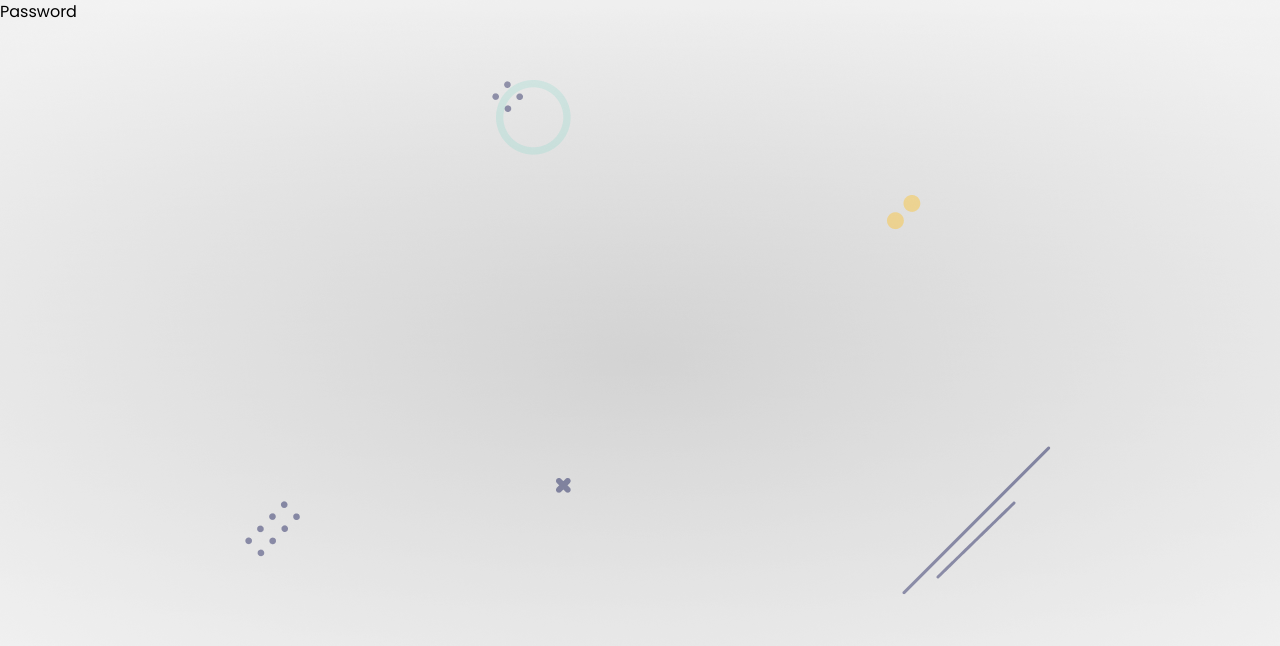
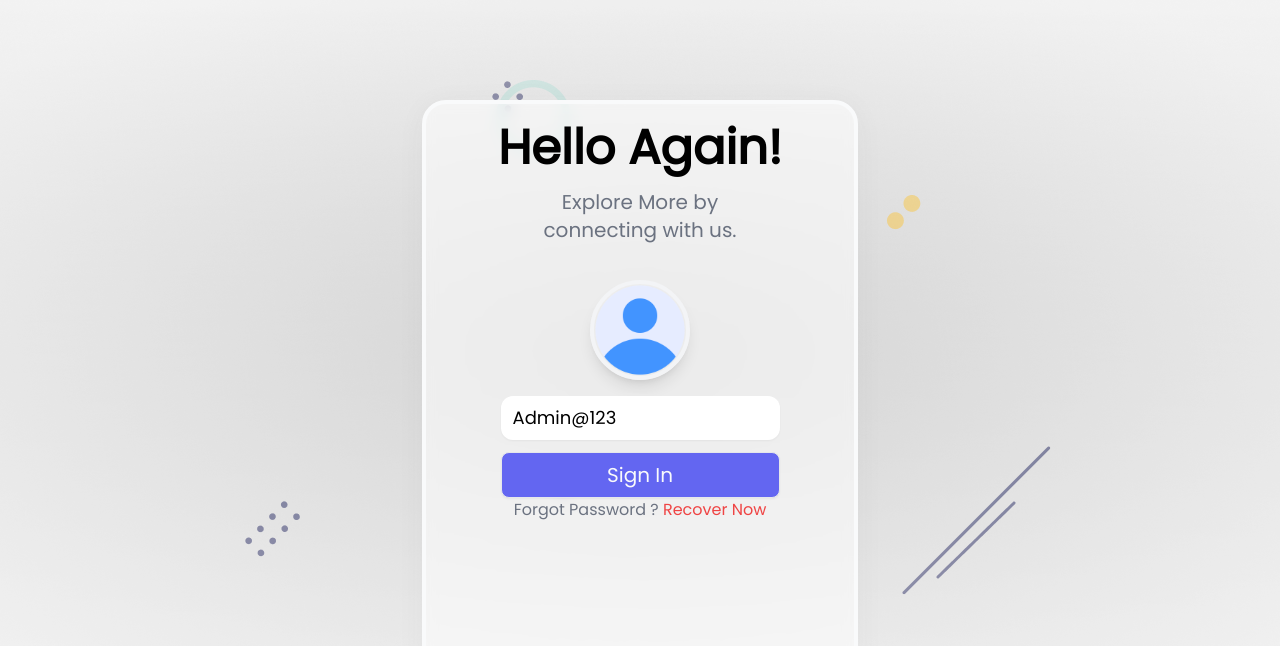
Before and after one commit to SGsubuuu-2322/MERN_LOGIN_APP_WITH_RESET_EMAIL, a React (Vite) app in the folder client_app/client-side-app/: page /password in a window 1280 px wide. Shown: the top 646 px of the page. Built offline with nearby package versions, Linux system fonts and the light colour scheme.

Commit message:
Modified some username component's code and created password component...

```diff
--- a/client_app/client-side-app/src/components/Password.jsx
+++ b/client_app/client-side-app/src/components/Password.jsx
@@ -1,7 +1,68 @@
-// import React from 'react'
+// import React from "react";
+import { Link } from "react-router-dom";
+import styles from "../styles/Username.module.css";
+import avatar from "../assets/profile.png";
+import { Toaster } from "react-hot-toast";
+import { useFormik } from "formik";
+import { passwordValidate } from "../helper/validate";
+// import { useAuthStore } from '../store/store'
 
 function Password() {
-  return <div>Password</div>;
+  const formik = useFormik({
+    initialValues: {
+      password: "Admin@123",
+    },
+    validate: passwordValidate,
+    validateOnBlur: false,
+    validateOnChange: false,
+    onSubmit: async (values) => {
+      console.log(values);
+    },
+  });
+
+  return (
+    <div className="container mx-auto">
+      <Toaster position="top-center" reverseOrder={false}></Toaster>
+
+      <div className="flex justify-center items-center h-screen">
+        <div className={styles.glass}>
+          <div className="title flex flex-col items-center">
+            <h4 className="text-5xl font-bold">Hello Again!</h4>
+            <span className="py-4 text-xl w-2/3 text-center text-gray-500">
+              Explore More by connecting with us.
+            </span>
+          </div>
+
+          <form className="py-1" onSubmit={formik.handleSubmit}>
+            <div className="profile flex justify-center py-4">
+              <img src={avatar} className={styles.profile_img} alt="avatar" />
+            </div>
+
+            <div className="textbox flex flex-col items-center gap-3">
+              <input
+                {...formik.getFieldProps("password")}
+                className={styles.textbox}
+                type="text"
+                placeholder="Password"
+              />
+              <button className={styles.btn} type="submit">
+                Sign In
+              </button>
+            </div>
+
+            <div className="text-center">
+              <span className="text-gray-500">
+                Forgot Password ?{" "}
+                <Link className="text-red-500" to="/recovery">
+                  Recover Now
+                </Link>
+              </span>
+            </div>
+          </form>
+        </div>
+      </div>
+    </div>
+  );
 }
 
 export default Password;
--- a/client_app/client-side-app/src/components/UserName.jsx
+++ b/client_app/client-side-app/src/components/UserName.jsx
@@ -40,7 +40,7 @@ function UserName() {
               <img src={avatar} className={styles.profile_img} alt="avatar" />
             </div>
 
-            <div className="textbox flex flex-col items-center gap-6">
+            <div className="textbox flex flex-col items-center gap-3">
               <input
                 {...formik.getFieldProps("username")}
                 className={styles.textbox}
@@ -52,7 +52,7 @@ function UserName() {
               </button>
             </div>
 
-            <div className="text-center py-4">
+            <div className="text-center">
               <span className="text-gray-500">
                 Not a Member{" "}
                 <Link className="text-red-500" to="/register">
--- a/client_app/client-side-app/src/helper/validate.js
+++ b/client_app/client-side-app/src/helper/validate.js
@@ -17,6 +17,61 @@ export async function usernameValidate(values) {
   return errors;
 }
 
+/** validate password */
+export async function passwordValidate(values) {
+  const errors = passwordVerify({}, values);
+
+  return errors;
+}
+
+/** validate reset password */
+export async function resetPasswordValidation(values) {
+  const errors = passwordVerify({}, values);
+
+  if (values.password !== values.confirm_pwd) {
+    errors.exist = toast.error("Password not match...!");
+  }
+
+  return errors;
+}
+
+/** validate register form */
+export async function registerValidation(values) {
+  const errors = usernameVerify({}, values);
+  passwordVerify(errors, values);
+  emailVerify(errors, values);
+
+  return errors;
+}
+
+/** validate profile page */
+export async function profileValidation(values) {
+  const errors = emailVerify({}, values);
+  return errors;
+}
+
+/** ************************************************* */
+
+/** validate password */
+function passwordVerify(errors = {}, values) {
+  /* eslint-disable no-useless-escape */
+  const specialChars = /[`!@#$%^&*()_+\-=\[\]{};':"\\|,.<>\/?~]/;
+
+  if (!values.password) {
+    errors.password = toast.error("Password Required...!");
+  } else if (values.password.includes(" ")) {
+    errors.password = toast.error("Wrong Password...!");
+  } else if (values.password.length < 4) {
+    errors.password = toast.error(
+      "Password must be more than 4 characters long"
+    );
+  } else if (!specialChars.test(values.password)) {
+    errors.password = toast.error("Password must have special character");
+  }
+
+  return errors;
+}
+
 /** validate username */
 export async function usernameVerify(error = {}, values) {
   if (!values.username) {
@@ -27,3 +82,16 @@ export async function usernameVerify(error = {}, values) {
 
   return error;
 }
+
+/** validate email */
+function emailVerify(error = {}, values) {
+  if (!values.email) {
+    error.email = toast.error("Email Required...!");
+  } else if (values.email.includes(" ")) {
+    error.email = toast.error("Wrong Email...!");
+  } else if (!/^[A-Z0-9._%+-]+@[A-Z0-9.-]+\.[A-Z]{2,4}$/i.test(values.email)) {
+    error.email = toast.error("Invalid email address...!");
+  }
+
+  return error;
+}
--- a/client_app/client-side-app/src/styles/UserName.module.css
+++ b/client_app/client-side-app/src/styles/UserName.module.css
@@ -4,21 +4,21 @@
   box-shadow: 0 4px 30px #4747470b;
   backdrop-filter: blur(7.1px);
   border: 1px solid rgba(255, 255, 255, 0.3);
-  @apply border-4 border-gray-50 shrink-0 h-3/4 w-[30%] rounded-3xl py-20 px-7 min-w-max;
+  @apply border-4 border-gray-50 shrink-0 h-3/4 w-[30%] rounded-3xl py-5 px-7 min-w-max;
 }
 
 .profile_img {
-  @apply border-4 border-gray-100 w-[135px] rounded-full shadow-lg cursor-pointer;
+  @apply border-4 border-gray-100 w-[100px] rounded-full shadow-lg cursor-pointer;
   @apply hover:border-gray-200;
 }
 
 .textbox {
-  @apply border-0 px-5 py-4 rounded-xl w-3/4 shadow-sm text-lg;
+  @apply border-0 px-3 py-2 rounded-xl w-3/4 shadow-sm text-lg;
   @apply focus:outline-none;
 }
 
 .btn {
-  @apply border bg-indigo-500 w-3/4 py-4 rounded-lg text-gray-50 text-xl shadow-sm text-center;
+  @apply border bg-indigo-500 w-3/4 py-2 rounded-lg text-gray-50 text-xl shadow-sm text-center;
 }
 
 .btn:hover {
```
